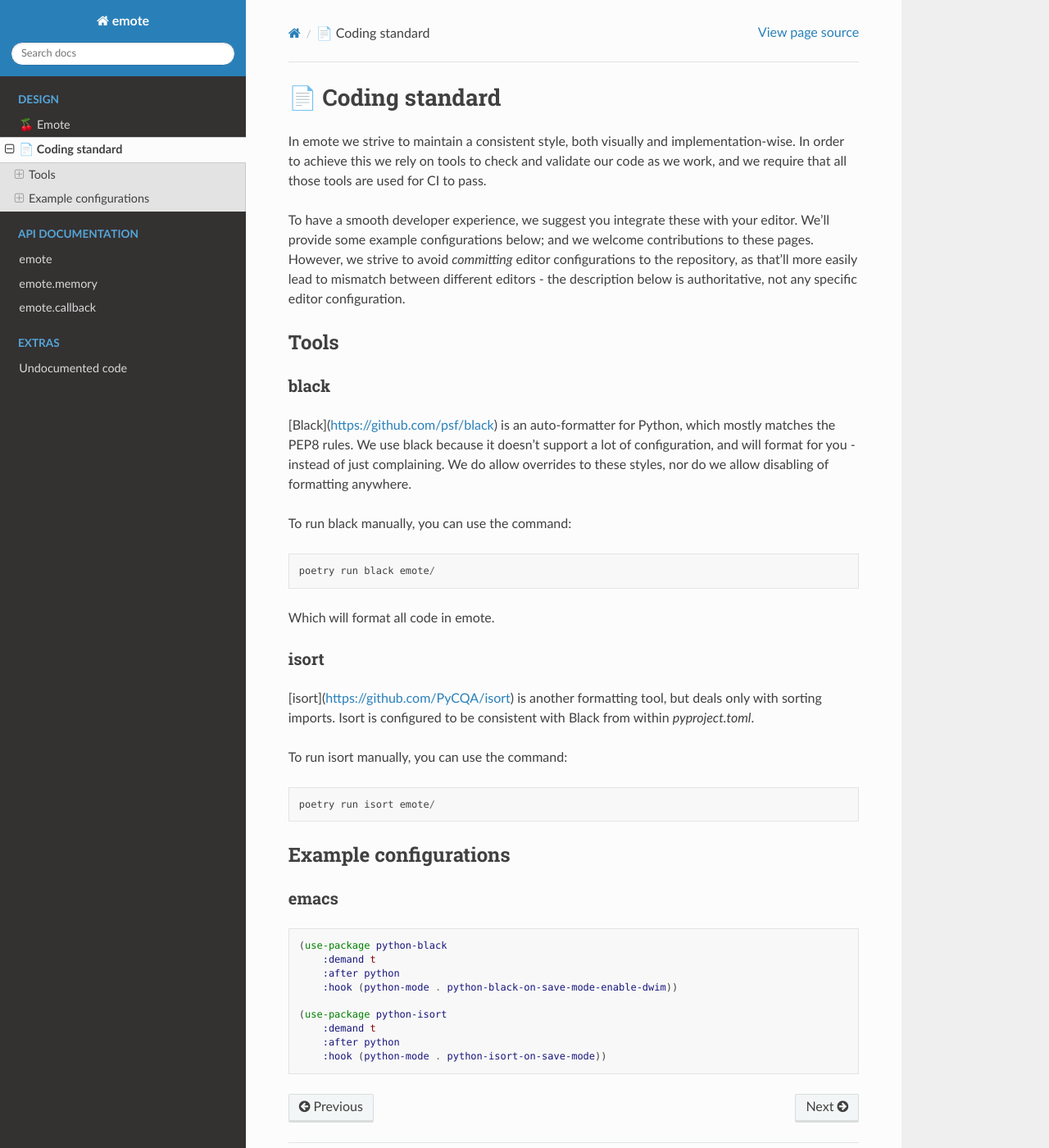
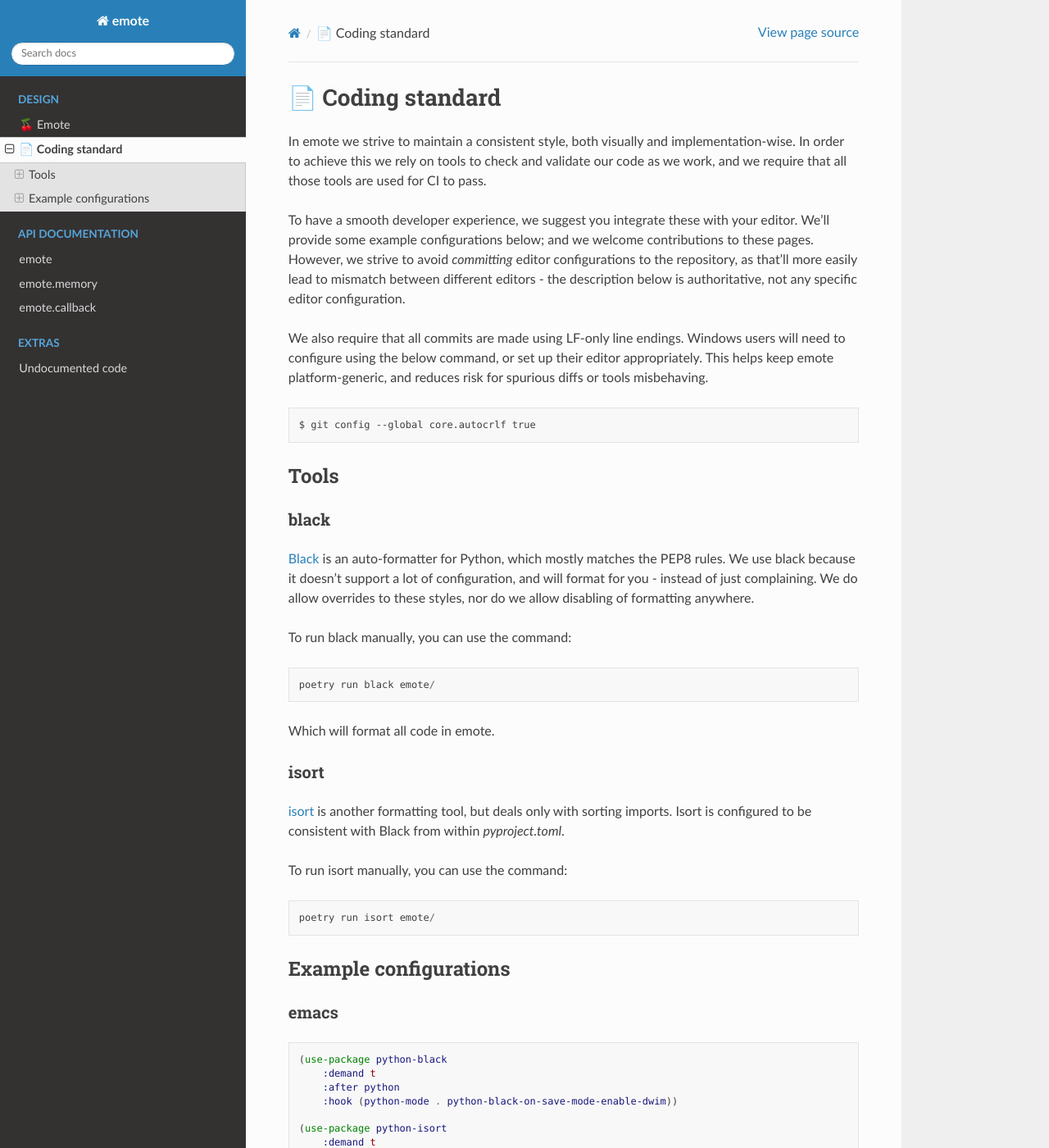
Before and after one commit to EmbarkStudios/emote, a Sphinx documentation site: the page built from docs/coding-standard.rst, in a window 1280 px wide and 1400 px high. Shown: the whole window at 82% size. Built offline with Sphinx 7.4.7 and the Read the Docs theme 2.0.0, drawn with Linux system fonts in a browser that asks for light colours.

Commit message:
add docs

```diff
--- a/docs/coding-standard.rst
+++ b/docs/coding-standard.rst
@@ -13,13 +13,17 @@ we welcome contributions to these pages. However, we strive to avoid
 easily lead to mismatch between different editors - the description
 below is authoritative, not any specific editor configuration.
 
+We also require that all commits are made using LF-only line endings. Windows users will need to configure using the below command, or set up their editor appropriately. This helps keep emote platform-generic, and reduces risk for spurious diffs or tools misbehaving. ::
+
+  $ git config --global core.autocrlf true
+
 Tools
 -----
 
 black
 ^^^^^
 
-[Black](https://github.com/psf/black) is an auto-formatter for Python,
+`Black <https://github.com/psf/black>`_ is an auto-formatter for Python,
 which mostly matches the PEP8 rules. We use black because it doesn't
 support a lot of configuration, and will format for you - instead of
 just complaining. We do allow overrides to these styles, nor do we
@@ -34,7 +38,7 @@ Which will format all code in emote.
 isort
 ^^^^^
 
-[isort](https://github.com/PyCQA/isort) is another formatting tool,
+`isort <https://github.com/PyCQA/isort>`_ is another formatting tool,
 but deals only with sorting imports. Isort is configured to be
 consistent with Black from within `pyproject.toml`.
 
```
